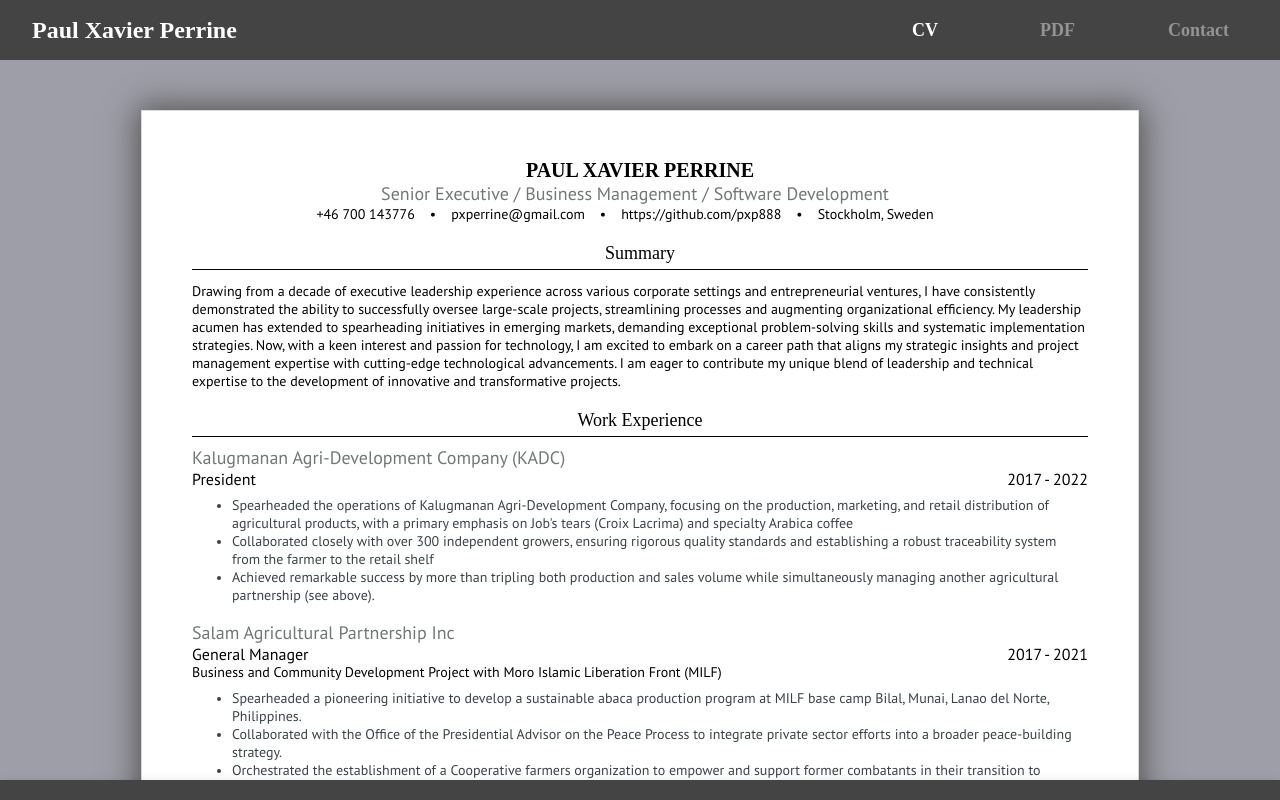
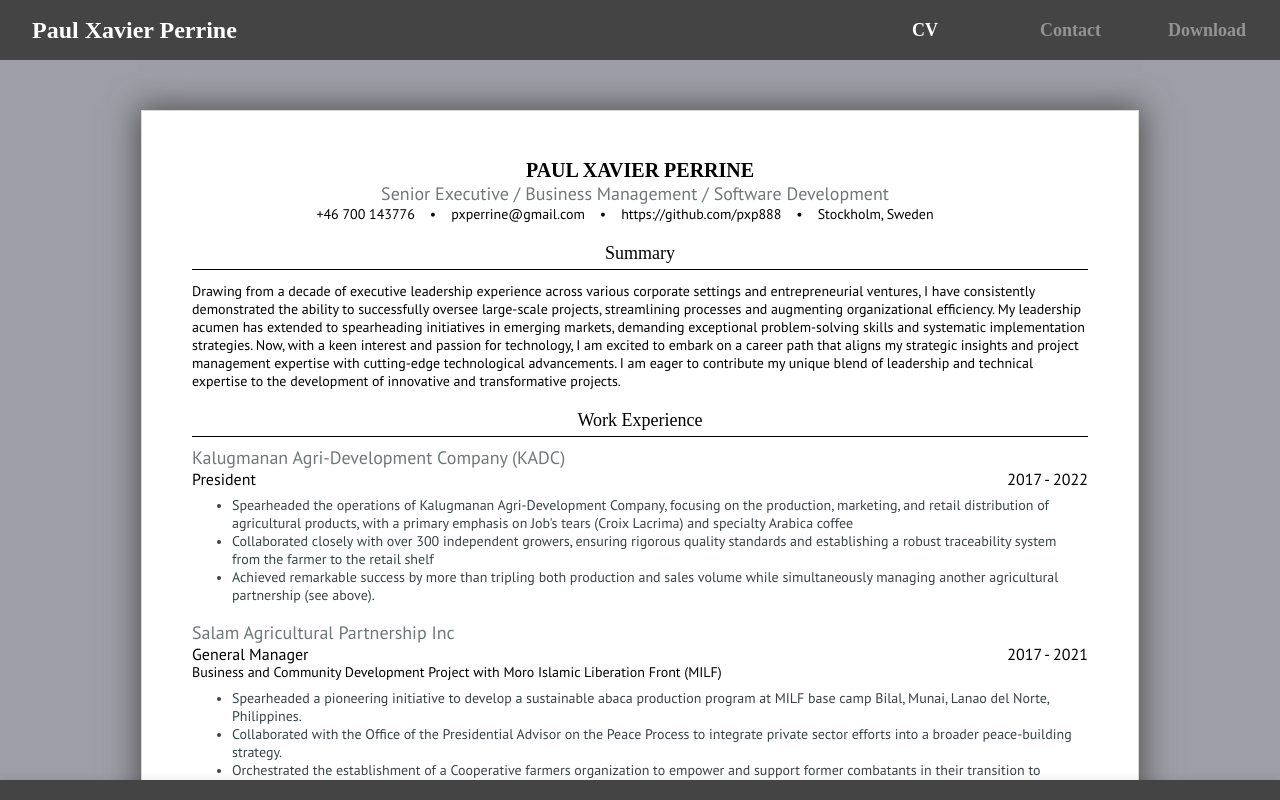
Before and after one commit to pxp888/cv_page, a React (Vite) app: page / in a window 1280 px wide. Built offline with nearby package versions, Linux system fonts and the light colour scheme; a web font is replaced by a local one.

Commit message:
update header links

```diff
--- a/src/components/Headbox.tsx
+++ b/src/components/Headbox.tsx
@@ -27,9 +27,7 @@
 				>
 					CV
 				</a>
-				<a href={cv} download>
-					PDF
-				</a>
+
 				<a
 					onClick={contactClick}
 					className={current === 1 ? "currentpage" : ""}
@@ -37,6 +35,9 @@
 				>
 					Contact
 				</a>
+				<a href={cv} download>
+					Download
+				</a>
 			</div>
 		</>
 	);
```
